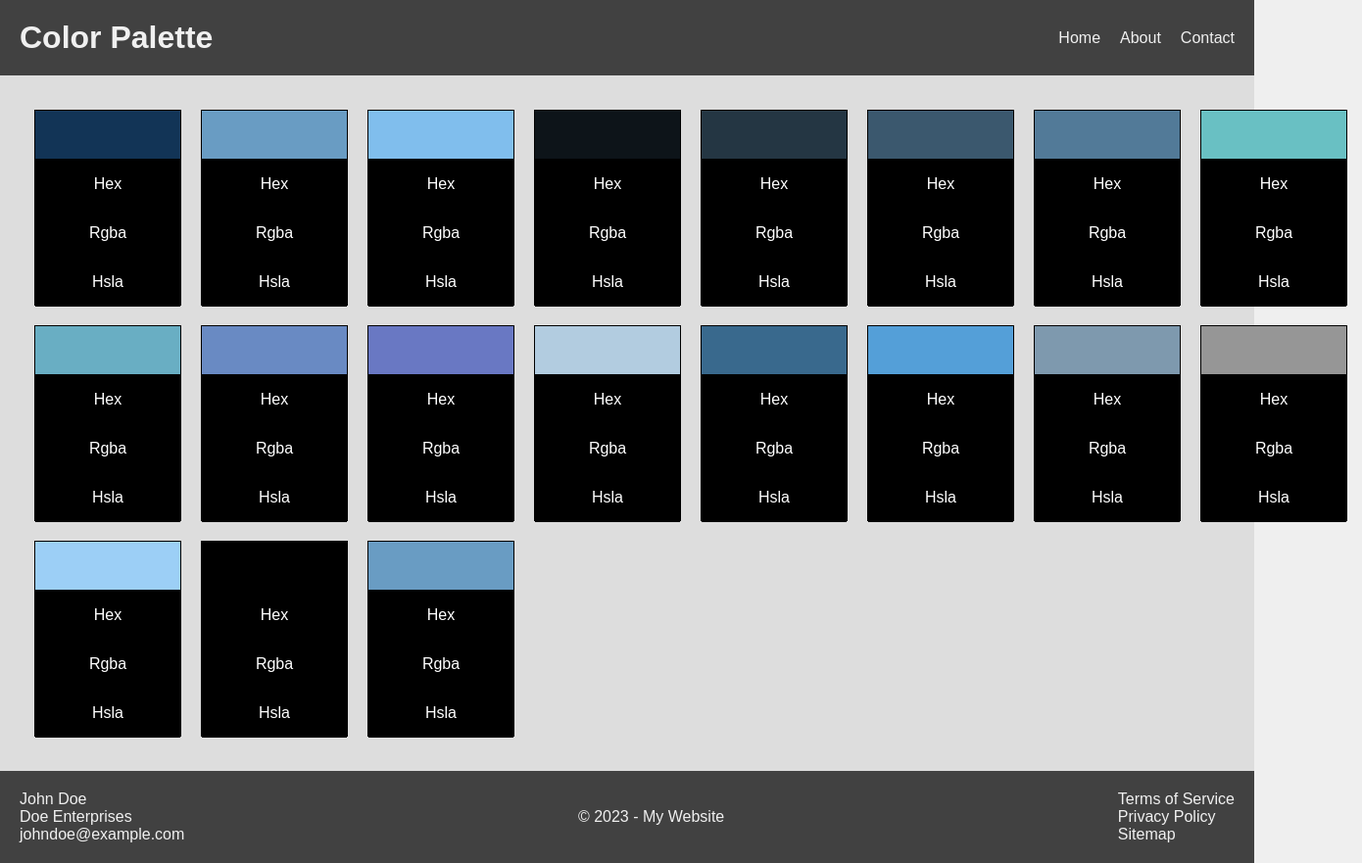
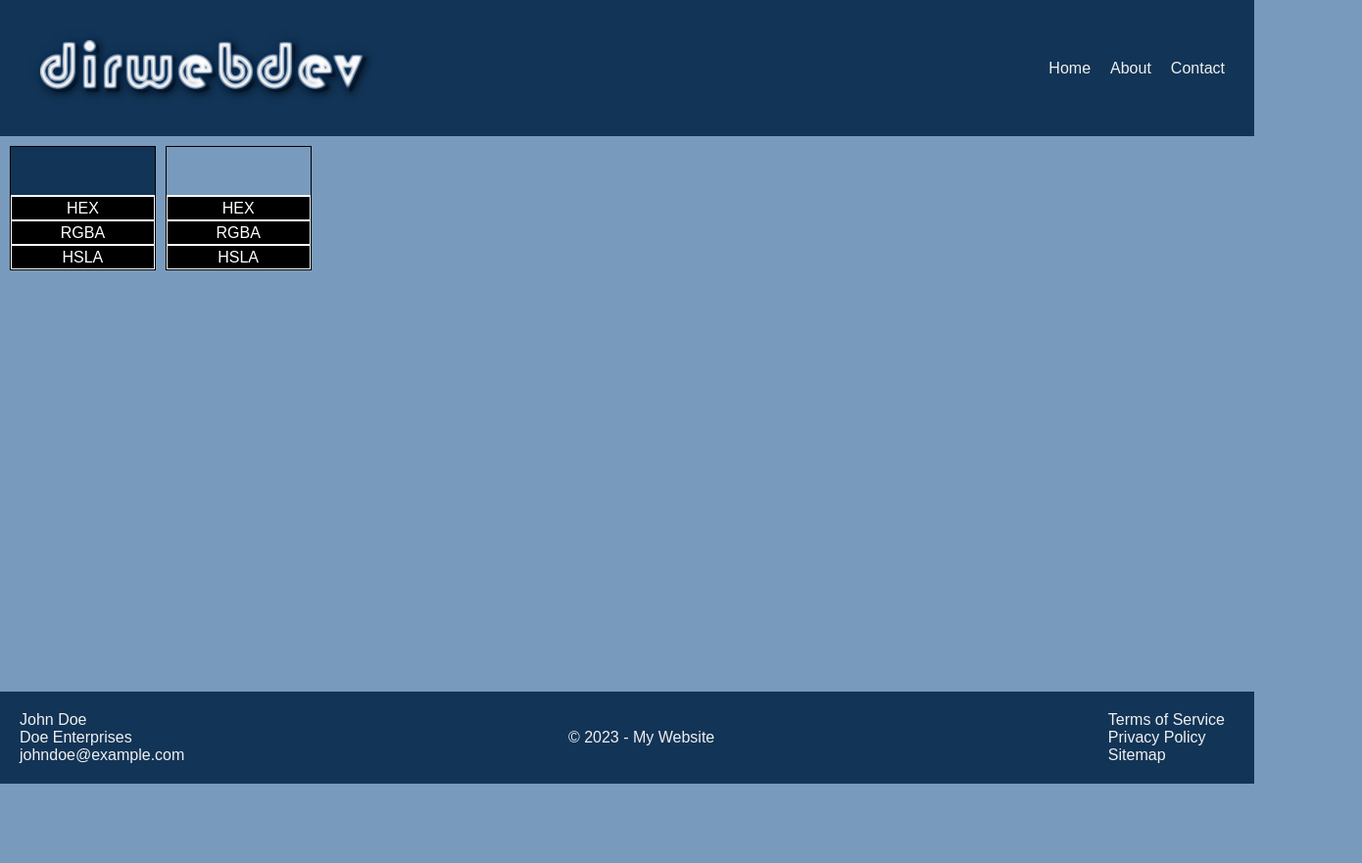
Before and after one commit to dirwebdev/colors, a plain HTML site: page index.html in a window 1280 px wide. Shown: the whole page at 98% size, 1390 px wide, since content can reach past the window. After the commit the page ends 800 px from the top, so only its background shows below. Drawn offline with Linux system fonts and the light colour scheme.

Commit message:
3rd session

```diff
--- a/index.html
+++ b/index.html
@@ -1,23 +1,21 @@
 <!DOCTYPE html>
 <html lang="en">
-
 <head>
     <meta charset="UTF-8">
     <meta name="viewport" content="width=device-width, initial-scale=1.0">
-    <title>Color Palette</title>
+    <title>Color Grid</title>
     <link rel="stylesheet" href="styles/styles.css">
 </head>
-
 <body>
     <header>
         <div id="branding">
-            <h1>Color Palette</h1>
+            <img id="brand-logo" src="" alt="Brand Logo">
+            <span id="brand-name"></span>
         </div>
-        <nav>
-        </nav>
+        <nav></nav>
     </header>
     <main>
-        <div id="color-grid" class="color-grid"></div>
+        <div id="color-grid"></div>
     </main>
     <footer>
         <div id="contact-info"></div>
@@ -26,5 +24,4 @@
     </footer>
     <script src="scripts/scripts.js"></script>
 </body>
-
 </html>
--- a/scripts/colors.json
+++ b/scripts/colors.json
@@ -6,65 +6,9 @@
       "hsla": "(210, 65%, 20%, 1)"
     },
     {
-        "hex": "#699cc3"
-      },
-      {
-        "hex": "#80beed"
-      },
-      {
-        "hex": "#0d1419"
-      },
-      {
-        "hex": "#243643"
-      },
-      {
-        "hex": "#3b586e"
-      },
-      {
-        "hex": "#527a98"
-      },
-      {
-        "hex": "#69c0c3"
-      },
-      {
-        "hex": "#69aec3"
-      },
-
-      {
-        "hex": "#698ac3"
-      },
-      {
-        "hex": "#6978c3"
-      },
-      {
-        "hex": "#b2cce0"
-      },
-
-      {
-        "hex": "#39698d"
-      },
-
-      {
-        "hex": "#549fd8"
-      },
-
-      {
-        "hex": "#7e99ae"
-      },
-
-      {
-        "hex": "#969696"
-      },
-
-      {
-        "hex": "#9ccff6"
-      },
-
-      {
-        "hex": "#000000"
-      },
-      {
-        "hex": "#699cc3"
+      "hex": "#789abc",
+      "rgba": "(120, 154, 188, 1)",
+      "hsla": "(210, 37%, 60%, 1)"
     }
   ]
 }
--- a/scripts/main-nav.json
+++ b/scripts/main-nav.json
@@ -1,4 +1,20 @@
 {
-  "branding": "My Company Name",
-  "navItems": ["Home", "About", "Contact"]
+  "branding": {
+    "name": "",
+    "logo": "images/logo.png"
+  },
+  "items": [
+    {
+      "text": "Home",
+      "href": "#"
+    },
+    {
+      "text": "About",
+      "href": "#"
+    },
+    {
+      "text": "Contact",
+      "href": "#"
+    }
+  ]
 }
--- a/scripts/scripts.js
+++ b/scripts/scripts.js
@@ -8,62 +8,49 @@ document.addEventListener('DOMContentLoaded', (event) => {
                 gridItem.classList.add('grid-item');
                 gridItem.id = color.hex.replace("#", "");
                 gridItem.innerHTML = `
-                    <div class="row1" style="background-color: ${color.hex};"></div>
-                    <div class="row hex-row"><span>Hex</span></div>
-                    <div class="row rgba-row"><span>Rgba</span></div>
-                    <div class="row hsla-row"><span>Hsla</span></div>
+                    <div class="row row1" style="background-color: ${color.hex};">
+                        <div class="copy-message"></div>
+                    </div>
+                    <div class="row hex-row">HEX</div>
+                    <div class="row rgba-row">RGBA</div>
+                    <div class="row hsla-row">HSLA</div>
                 `;
+                grid.appendChild(gridItem);
 
-                let rows = gridItem.querySelectorAll('.row');
-                rows.forEach(row => {
-                    row.addEventListener('mouseenter', () => {
-                        let prefix = row.querySelector('span').textContent;
-                        row.querySelector('span').textContent = color[prefix.toLowerCase()];
-                    });
-                    row.addEventListener('mouseleave', () => {
-                        let prefix = row.querySelector('span').textContent.split(': ')[0];
-                        row.querySelector('span').textContent = prefix;
-                    });
-                    row.addEventListener('click', () => {
-                        let copyText = row.querySelector('span').textContent;
-                        navigator.clipboard.writeText(copyText);
-
-                        // Create copy message and show it
-                        let copyMessage = document.createElement('div');
-                        copyMessage.classList.add('copy-message');
-                        copyMessage.textContent = `Copied ${copyText}`;
-                        row.appendChild(copyMessage);
-                        copyMessage.style.display = 'flex';
-
-                        // Fade out copy message after 2 seconds
+                gridItem.querySelectorAll('.row').forEach(row => {
+                    row.addEventListener('click', function() {
+                        navigator.clipboard.writeText(color[this.classList[1].replace('-row', '')]);
+                        let message = this.parentNode.querySelector('.copy-message');
+                        message.style.display = 'flex';
+                        message.textContent = `${this.classList[1].toUpperCase().replace('-ROW', '')} Copied!`;
                         setTimeout(() => {
-                            let fadeEffect = setInterval(function () {
-                                if (!copyMessage.style.opacity) {
-                                    copyMessage.style.opacity = 1;
-                                }
-                                if (copyMessage.style.opacity > 0) {
-                                    copyMessage.style.opacity -= 0.1;
-                                } else {
-                                    clearInterval(fadeEffect);
-                                    row.removeChild(copyMessage);
-                                }
-                            }, 200);
+                            message.style.display = 'none';
                         }, 2000);
                     });
+
+                    row.addEventListener('mouseover', function() {
+                        this.textContent = color[this.classList[1].replace('-row', '')];
+                    });
+
+                    row.addEventListener('mouseout', function() {
+                        this.textContent = this.classList[1].toUpperCase().replace('-ROW', '');
+                    });
                 });
-
-                grid.appendChild(gridItem);
             });
         });
 
     fetch('scripts/main-nav.json')
         .then(response => response.json())
         .then(data => {
-            let nav = document.querySelector('header nav');
-            data.navItems.forEach(item => {
+            document.querySelector('#branding').innerHTML = `
+                <img src="${data.branding.logo}" alt="${data.branding.name}">
+                ${data.branding.name}
+            `;
+            let nav = document.querySelector('nav');
+            data.items.forEach(item => {
                 let link = document.createElement('a');
-                link.textContent = item;
-                link.href = '#';
+                link.href = item.href;
+                link.textContent = item.text;
                 nav.appendChild(link);
             });
         });
@@ -75,24 +62,22 @@ document.addEventListener('DOMContentLoaded', (event) => {
             let name = document.createElement('p');
             name.textContent = data.contactInfo.name;
             footerContact.appendChild(name);
-
             let company = document.createElement('p');
             company.textContent = data.contactInfo.company;
             footerContact.appendChild(company);
-
             let email = document.createElement('p');
             email.textContent = data.contactInfo.email;
             footerContact.appendChild(email);
 
-            let footerCopy = document.getElementById('copyright-info');
-            footerCopy.textContent = data.copyInfo;
+            let footerCopyInfo = document.getElementById('copyright-info');
+            footerCopyInfo.textContent = data.copyInfo;
 
-            let footerNav = document.getElementById('footer-links');
+            let footerLinks = document.getElementById('footer-links');
             data.footerItems.forEach(item => {
                 let link = document.createElement('a');
+                link.href = '#';
                 link.textContent = item;
-                link.href = '#';
-                footerNav.appendChild(link);
+                footerLinks.appendChild(link);
             });
         });
 });
--- a/styles/styles.css
+++ b/styles/styles.css
@@ -1,42 +1,40 @@
 * {
-    box-sizing: border-box;
     margin: 0;
     padding: 0;
+    box-sizing: border-box;
+}
+
+:root {
+    --header-footer-color: #123456;
+    --body-color: #789abc;
 }
 
 body {
     display: flex;
     flex-direction: column;
     min-height: 100vh;
+    background-color: var(--body-color);
     font-family: Arial, sans-serif;
-    background: #efefef;
 }
 
-header {
+header, footer {
+    flex-shrink: 0;
+    background-color: var(--header-footer-color);
+    color: #f0f0f0;
     display: flex;
     justify-content: space-between;
     align-items: center;
     padding: 20px;
-    background: #414141;
-    color: #f0f0f0;
 }
 
-header h1 {
-    margin: 0;
-}
-
-header nav a {
-    margin-left: 20px;
+header a, footer a {
     color: #f0f0f0;
     text-decoration: none;
+    margin: 0 10px;
 }
 
 main {
-    flex: 1;
-    display: flex;
-    flex-wrap: wrap;
-    padding: 20px;
-    background: #ddd;
+    flex-grow: 1;
 }
 
 #color-grid {
@@ -47,40 +45,40 @@ main {
 }
 
 .grid-item {
-    width: 150px;
-    height: 200px;
-    display: grid;
-    grid-template-rows: 50px 50px 50px 50px;
     border: 1px solid black;
-    margin: 5px;
+    overflow: hidden;
+    cursor: pointer;
 }
 
-.row1 {
-    border-bottom: 1px solid black;
-}
-
-.row {
+.grid-item > div {
+    height: 50px;
     display: flex;
     justify-content: center;
     align-items: center;
-    color: #ffffff;
-    background: #000000;
 }
 
-footer {
-    display: flex;
-    justify-content: space-between;
-    align-items: center;
-    padding: 20px;
-    background: #414141;
-    color: #f0f0f0;
+.grid-item .row1 {
+    border-bottom: 1px solid white;
 }
 
+.grid-item .copy-message {
+    display: none;
+    align-items: center;
+    justify-content: center;
+    position: absolute;
+    width: 100%;
+    height: 100%;
+    padding: 0;
+    background: rgba(255,255,255,0.7);
+    color: black;
+    transition: all 2s ease-in-out;
+}
 
-footer a {
-    color: #f0f0f0;
-    text-decoration: none;
-    display: block;
+.row.hex-row, .row.rgba-row, .row.hsla-row {
+    height: 25px;
+    border: 1px solid white;
+    background-color: black;
+    color: white;
 }
 
 @media (min-width: 1200px) {
@@ -106,3 +104,25 @@ footer a {
         grid-template-columns: 1fr;
     }
 }
+
+footer {
+    display: flex;
+    flex-direction: row;
+    justify-content: space-between;
+}
+
+footer #contact-info, #copyright-info, #footer-links {
+    display: flex;
+    flex-direction: column;
+}
+
+.copy-message {
+    display: none;
+    align-items: center;
+    justify-content: center;
+    position: absolute;
+    width: 100%;
+    height: 50px;
+    background: rgba(255,255,255,0.5);
+    color: black;
+}
```
Also changed, not shown: images/logo.png (added), 2 other files. Lines whose indentation alone changed are shown as unchanged.
